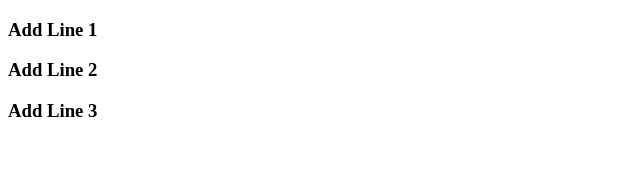
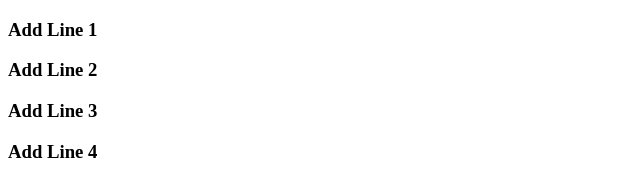
Before and after one commit to gunlee80/project3-shoppingmall, a plain HTML site: page index.html in a window 1280 px wide. Shown: the whole page, without its empty margins (0-640 px from the left). Drawn offline with Linux system fonts and the light colour scheme.

Commit message:
라인추가

```diff
--- a/index.html
+++ b/index.html
@@ -9,5 +9,6 @@
     <h3>Add Line 1</h3>
     <h3>Add Line 2</h3>
     <h3>Add Line 3</h3>
+    <h3>Add Line 4</h3>
 </body>
 </html>
```
